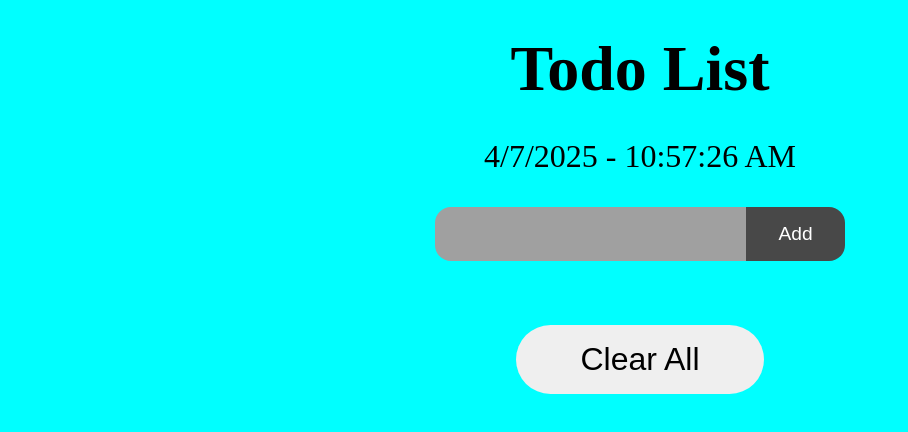
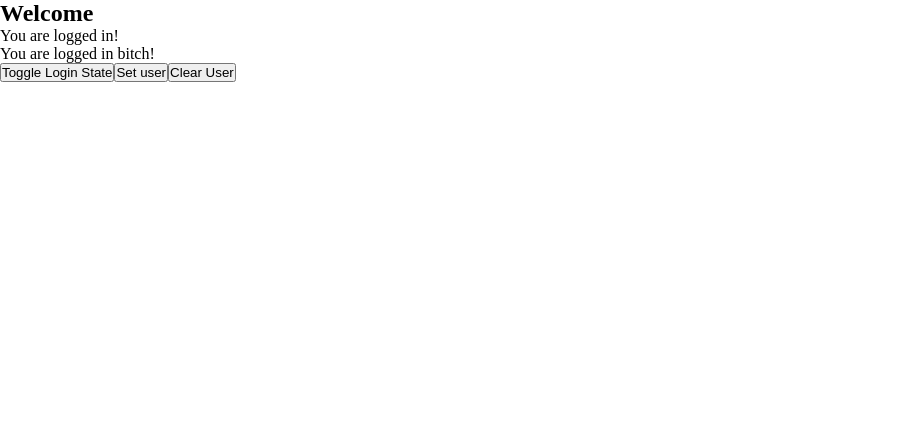
Before and after one commit to NipunShrivats/React_tutorials, a React (Vite) app in the folder react_tutorials/: page / in a window 1280 px wide. Shown: the top 432 px of the page, without its empty margins (0-908 px from the left). Built offline with nearby package versions, Linux system fonts and the light colour scheme.

Commit message:
updates on 12-3-25, change no.2

```diff
--- a/react_tutorials/src/App.jsx
+++ b/react_tutorials/src/App.jsx
@@ -26,6 +26,7 @@
 import ToggleSwitch from "./Components/7_MiniProject_ToggleSwitch/ToggleSwitch";
 // -----------------------------------------------------
 import Todo from "./Components/8_MiniProjecft_ToDoApp/Todo";
+import ShotCircuit from "./Components/9_ShotCircuit_Evaluation/ShotCircuit";
 // -----------------------------------------------------
 
 export default function App() {
@@ -58,8 +59,10 @@
       {/* <LiftingStateUp /> */}
       {/* ---------------------- 7. Mini Project - ToggleSwitch ---------------------- */}
       {/* <ToggleSwitch /> */}
-      {/* ---------------------- 8. 8_MiniProjecft_TodoApp ---------------------- */}
-      <Todo />
+      {/* ---------------------- 8. MiniProjecft_TodoApp ---------------------- */}
+      {/* <Todo /> */}
+      {/* ---------------------- 9. ShotCircuit_Evaluation ---------------------- */}
+      <ShotCircuit />
     </>
   );
 }
--- a/react_tutorials/src/Components/8_MiniProjecft_TodoApp/Todo.css
+++ b/react_tutorials/src/Components/8_MiniProjecft_TodoApp/Todo.css
@@ -1,5 +1,5 @@
 body {
-    background-color: aqua;
+    /* background-color: aqua; */
 }
 
 .todo-app {
--- a/react_tutorials/src/Components/9_ShotCircuit_Evaluation/ShotCircuit.jsx
+++ b/react_tutorials/src/Components/9_ShotCircuit_Evaluation/ShotCircuit.jsx
@@ -1,9 +1,23 @@
-import React from "react";
+import React, { useState } from "react";
 
 export default function ShotCircuit() {
+  const [isLoggedIn, setIsLoggedIn] = useState(true);
+  const [user, setUser] = useState();
   return (
     <>
-      <div></div>
+      <section className="container short-container">
+        <h1>Welcome</h1>
+        {isLoggedIn && <p>You are logged in!</p>}
+        {user ? `Hello ${user}` : "You are logged in bitch!"}
+
+        <div className="grid-three-cols">
+          <button onClick={() => setIsLoggedIn(!isLoggedIn)}>
+            Toggle Login State
+          </button>
+          <button onClick={() => setUser("Nipun Rawat")}>Set user</button>
+          <button onClick={() => setUser("")}>Clear User</button>
+        </div>
+      </section>
     </>
   );
 }
```
